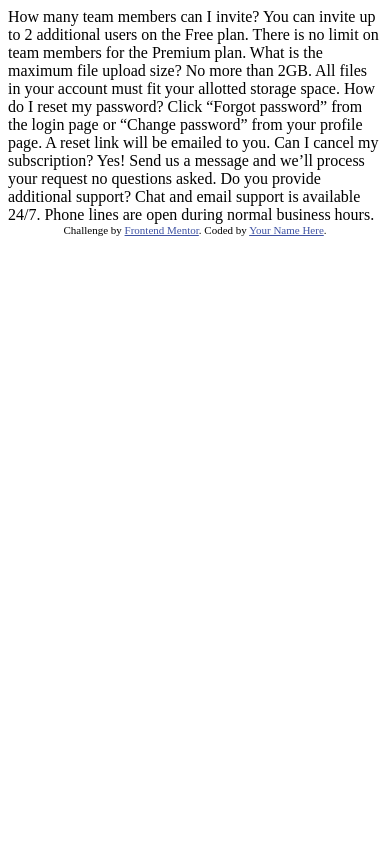
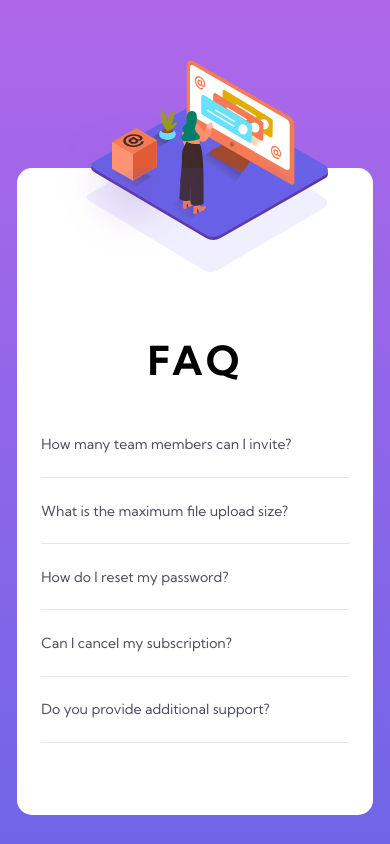
Before and after one commit to jmmr02/faq-accordion-card, a plain HTML site: page index.html in a window 390 px wide. Shown: the top 844 px of the page. Drawn offline with Linux system fonts and the light colour scheme.

Commit message:
Add styling for mobile resolutions

```diff
--- /dev/null
+++ b/css/styles.css
@@ -0,0 +1,83 @@
+:root {
+    /* Gradient background colors  */
+    --bg-color1: hsl(273, 75%, 66%);
+    --bg-color2: hsl(240, 73%, 65%);
+
+    /* Primary Text colors  */
+    --text-blue: hsl(238, 29%, 16%);
+    --text-red: hsl(14, 88%, 65%);
+
+    /* Neutral Text colors  */
+    --very-dark-gray-blue: hsl(237, 12%, 33%);
+    --dark-gray-blue: hsl(240, 6%, 50%);
+
+    --divider-color: hsl(240, 5%, 91%);
+}
+
+*,
+*::before,
+*::after {
+    box-sizing: border-box;
+}
+
+/* Set the root font size to 10 for easier conversion of rem and em units  */
+html {
+    font-size: 62.5%;
+}
+
+body {
+    font-family: "Kumbh Sans", sans-serif;
+    background: linear-gradient(var(--bg-color1), var(--bg-color2));
+    background-repeat: no-repeat;
+}
+
+h1 {
+    text-align: center;
+    font-size: 4rem;
+    letter-spacing: .3rem;
+    margin-top: 3em;
+}
+
+h2 {
+    font-size: 1.4rem;
+    color: var(--very-dark-gray-blue);
+    font-weight: 400;
+}
+
+h2:hover {
+    font-weight: 700;
+}
+
+p {
+    display: none;
+}
+
+.card {
+    font-size: 1.2rem;
+    background: #ffffff;
+    width: 95%;
+    margin: 14em auto 14em;
+    padding: 4em 2em 6em 2em;
+    position: relative;
+    border-radius: 15px;
+}
+
+.img-woman {
+    position: absolute;
+    top: -9em;
+    left: 50%;
+    transform: translateX(-50%);
+}
+
+.box-shadow {
+    position: absolute;
+    top: 0;
+    left: 50%;
+    transform: translateX(-45%);
+}
+
+.question {
+    border-bottom: 1px solid var(--divider-color);
+    padding: 1em 0;
+    cursor: pointer;
+}
--- a/index.html
+++ b/index.html
@@ -1,40 +1,69 @@
 <!DOCTYPE html>
 <html lang="en">
+
 <head>
     <meta charset="UTF-8">
-  <meta name="viewport" content="width=device-width, initial-scale=1.0"> <!-- displays site properly based on user's device -->
+    <!-- displays site properly based on user's device -->
+    <meta name="viewport" content="width=device-width, initial-scale=1.0">
+    <meta name="description" content="A Frequently Asked Questions card component project">
 
+    <!-- Favicon icon  -->
     <link rel="icon" type="image/png" sizes="32x32" href="./images/favicon-32x32.png">
 
     <title>Frontend Mentor | FAQ Accordion Card</title>
 
-  <!-- Feel free to remove these styles or customise in your own stylesheet 👍 -->
-  <style>
-    .attribution { font-size: 11px; text-align: center; }
-    .attribution a { color: hsl(228, 45%, 44%); }
-  </style>
+    <!-- Stylesheets  -->
+    <link rel="stylesheet" href="css/styles.css">
+
+    <!-- Google Fonts  -->
+    <link rel="preconnect" href="https://fonts.gstatic.com">
+    <link href="https://fonts.googleapis.com/css2?family=Kumbh+Sans:wght@400;700&display=swap" rel="stylesheet">
 </head>
+
 <body>
-  How many team members can I invite?
-  You can invite up to 2 additional users on the Free plan. There is no limit on
-  team members for the Premium plan.
 
-  What is the maximum file upload size?
-  No more than 2GB. All files in your account must fit your allotted storage space.
+    <div class="card">
 
-  How do I reset my password?
-  Click “Forgot password” from the login page or “Change password” from your profile page.
-  A reset link will be emailed to you.
 
-  Can I cancel my subscription?
-  Yes! Send us a message and we’ll process your request no questions asked.
+        <img src="./images/illustration-woman-online-mobile.svg"
+            alt="An cartoon illustration of a woman using the internet" class="img-woman">
 
-  Do you provide additional support?
-  Chat and email support is available 24/7. Phone lines are open during normal business hours.
+        <img src="./images/bg-pattern-mobile.svg" alt="A box shadow" class="box-shadow">
+
+        <h1>FAQ</h1>
+
+        <div class="question">
+            <h2>How many team members can I invite?</h2>
+            <p>You can invite up to 2 additional users on the Free plan. There is no limit on
+                team members for the Premium plan.</p>
+        </div>
+
+        <div class="question">
+            <h2>What is the maximum file upload size?</h2>
+            <p>No more than 2GB. All files in your account must fit your allotted storage space.</p>
+        </div>
+
+        <div class="question">
+            <h2>How do I reset my password?</h2>
+            <p>Click “Forgot password” from the login page or “Change password” from your profile page.
+                A reset link will be emailed to you.</p>
+        </div>
+
+        <div class="question">
+            <h2>Can I cancel my subscription?</h2>
+            <p>Yes! Send us a message and we’ll process your request no questions asked.</p>
+        </div>
+
+        <div class="question">
+            <h2>Do you provide additional support?</h2>
+            <p>Chat and email support is available 24/7. Phone lines are open during normal business hours.</p>
+        </div>
+    </div>
 
     <div class="attribution">
         Challenge by <a href="https://www.frontendmentor.io?ref=challenge" target="_blank">Frontend Mentor</a>.
         Coded by <a href="#">Your Name Here</a>.
     </div>
 </body>
+
 </html>
```
Lines whose indentation alone changed are shown as unchanged.
